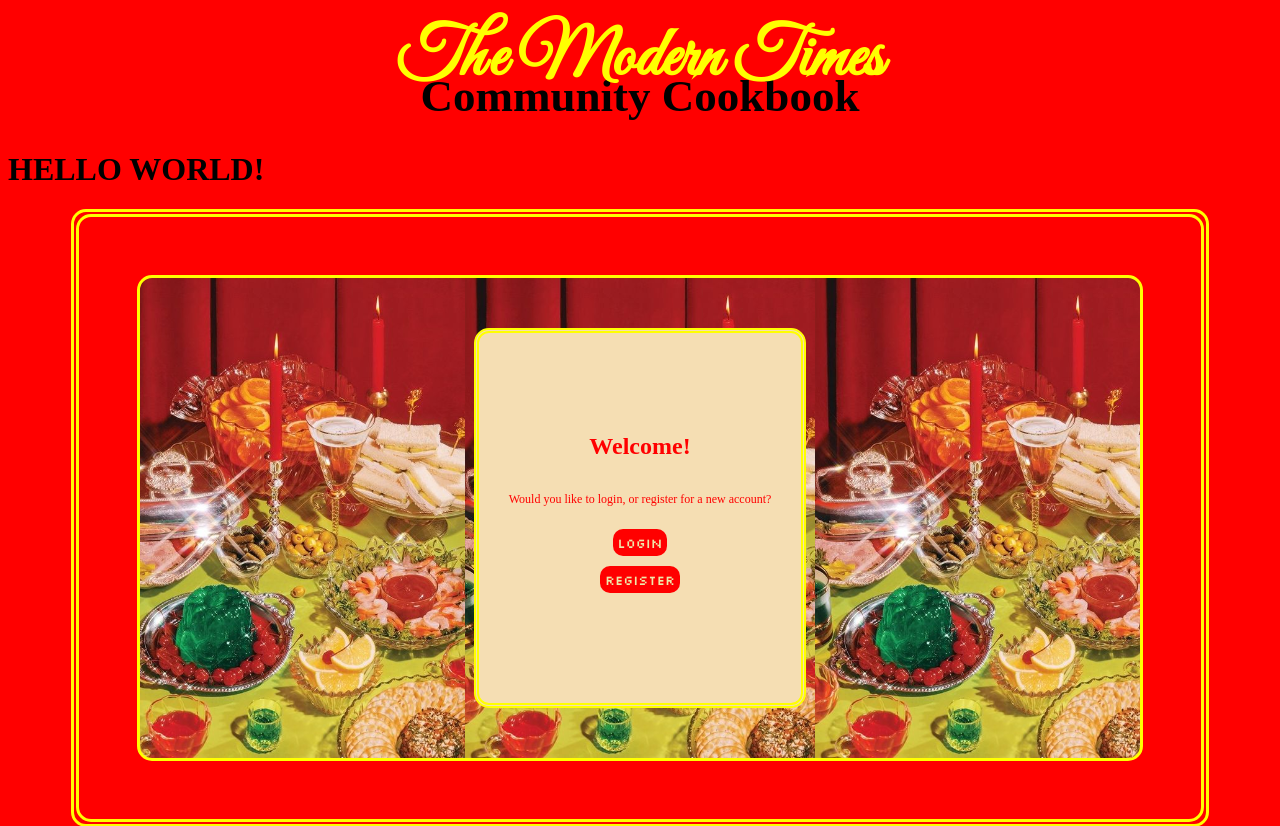
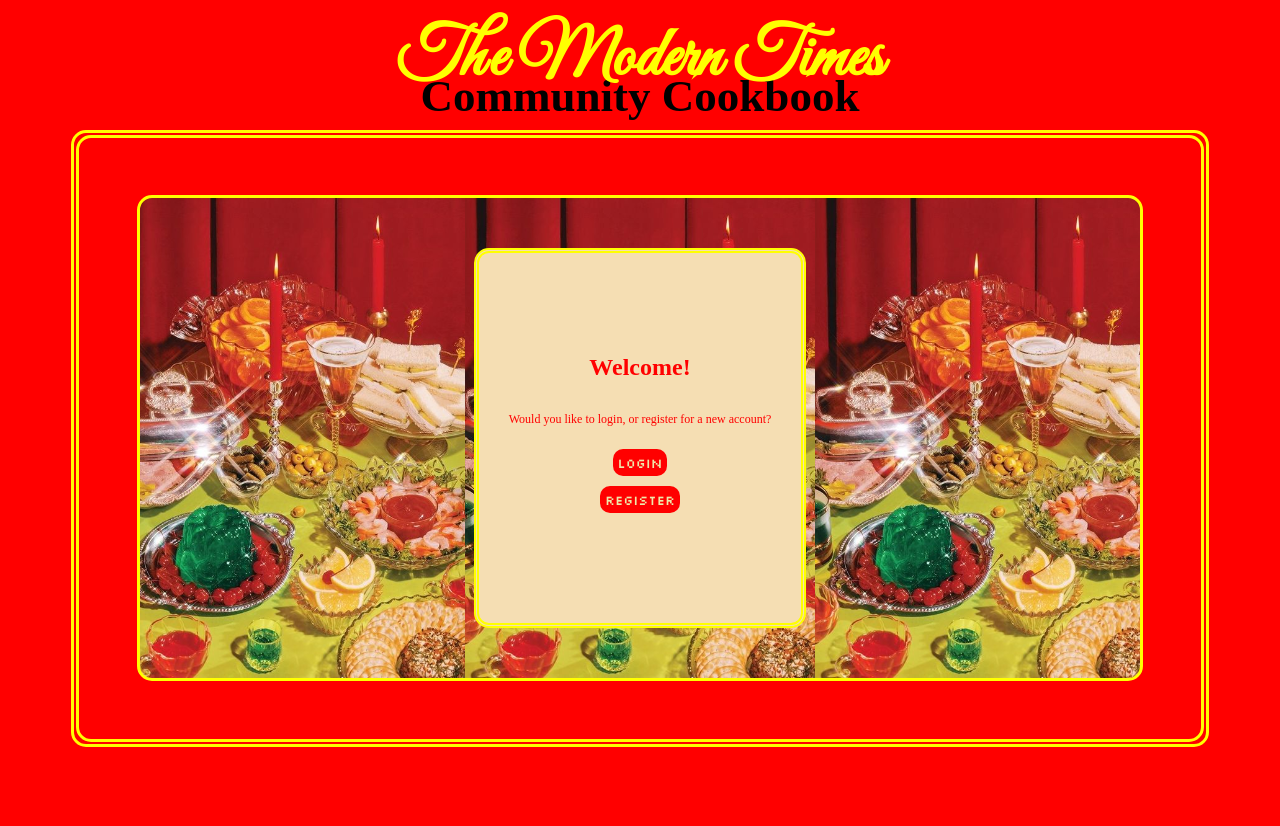
Before and after one commit to dnorton95/recipes, a Flask app: page / in a window 1280 px wide. Shown: the top 826 px of the page. After the commit the page ends 747 px from the top, so only its background shows below. Run offline with Flask 3, Linux system fonts and the light colour scheme; some web fonts are replaced.

Commit message:
created branch

```diff
--- a/flask_app/templates/index.html
+++ b/flask_app/templates/index.html
@@ -50,7 +50,6 @@
     <!-- FLASH -->
 
     <!-- BODY -->
-    <h1>HELLO WORLD!</h1>
     <div class="body-container double-border">
         <div class="double-border">
             <div class="login-container d-flex-column d-flex-around">
```
